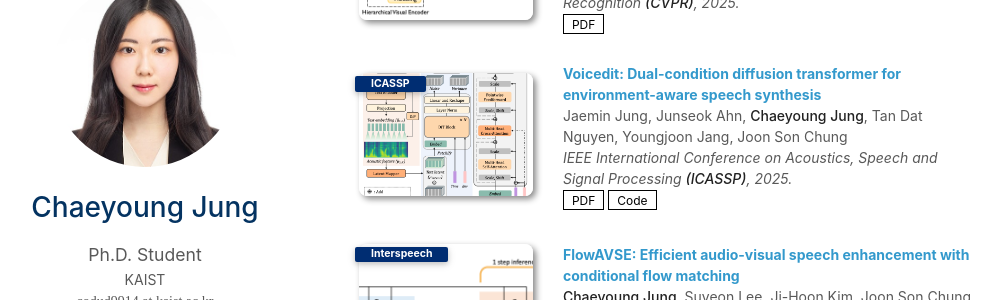
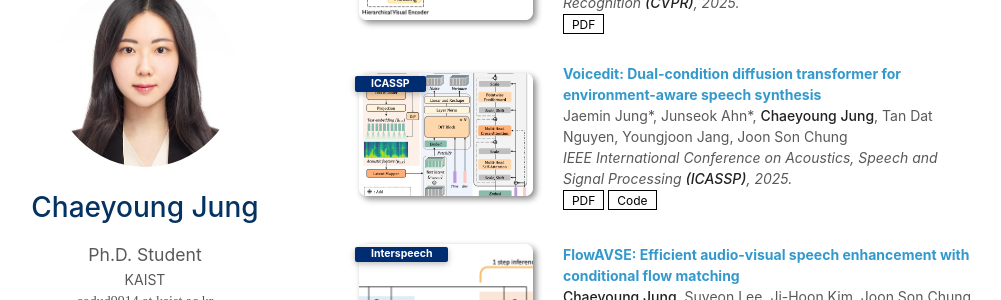
Before and after one commit to cyongong/cyongong.github.io, a Jekyll site: the page built from index.md, in a window 1280 px wide and 900 px high, scrolled down 929 px. Shown: the part 153-453 px from the top of the window, without its empty margins (131-1132 px from the left). Built offline with Jekyll 4.4.1, drawn with Linux system fonts in a browser that asks for light colours; a style sheet for code colours, icons or effects is not loaded; our own code applies the rules of GitHub Pages for plain Markdown files.

```diff
--- a/_data/publications.yml
+++ b/_data/publications.yml
@@ -4,7 +4,7 @@ main:
     authors: <strong>Chaeyoung Jung</strong>, Hojoon Ki, Ji-Hoon Kim, Junmo Kim, Joon Son Chung
     conference_short: Interspeech
     conference: Conference of the International Speech Communication Association <strong>(Interspeech)</strong>, 2025.
-    pdf: https://arxiv.org/abs/2505.16798
+    pdf: https://arxiv.org/abs/2506.03020
     image: ./assets/img/git_infinite.png
 
 
@@ -24,7 +24,7 @@ main:
 
 
   - title: "Voicedit: Dual-condition diffusion transformer for environment-aware speech synthesis"
-    authors: Jaemin Jung, Junseok Ahn, <strong>Chaeyoung Jung</strong>, Tan Dat Nguyen, Youngjoon Jang, Joon Son Chung
+    authors: Jaemin Jung*, Junseok Ahn*, <strong>Chaeyoung Jung</strong>, Tan Dat Nguyen, Youngjoon Jang, Joon Son Chung
     conference_short: ICASSP
     conference: IEEE International Conference on Acoustics, Speech and Signal Processing <strong>(ICASSP)</strong>, 2025.
     pdf: https://arxiv.org/abs/2412.19259
```
